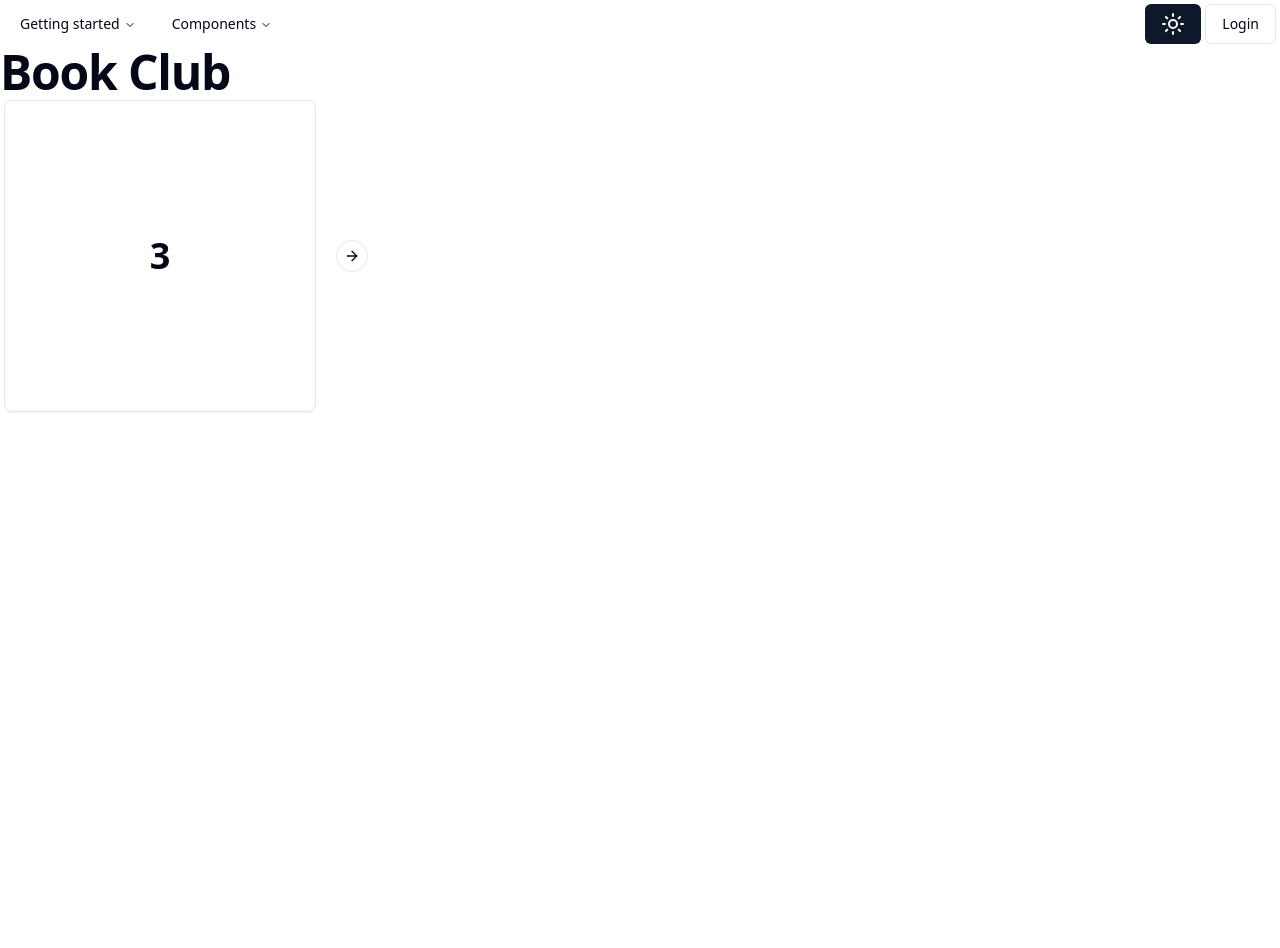
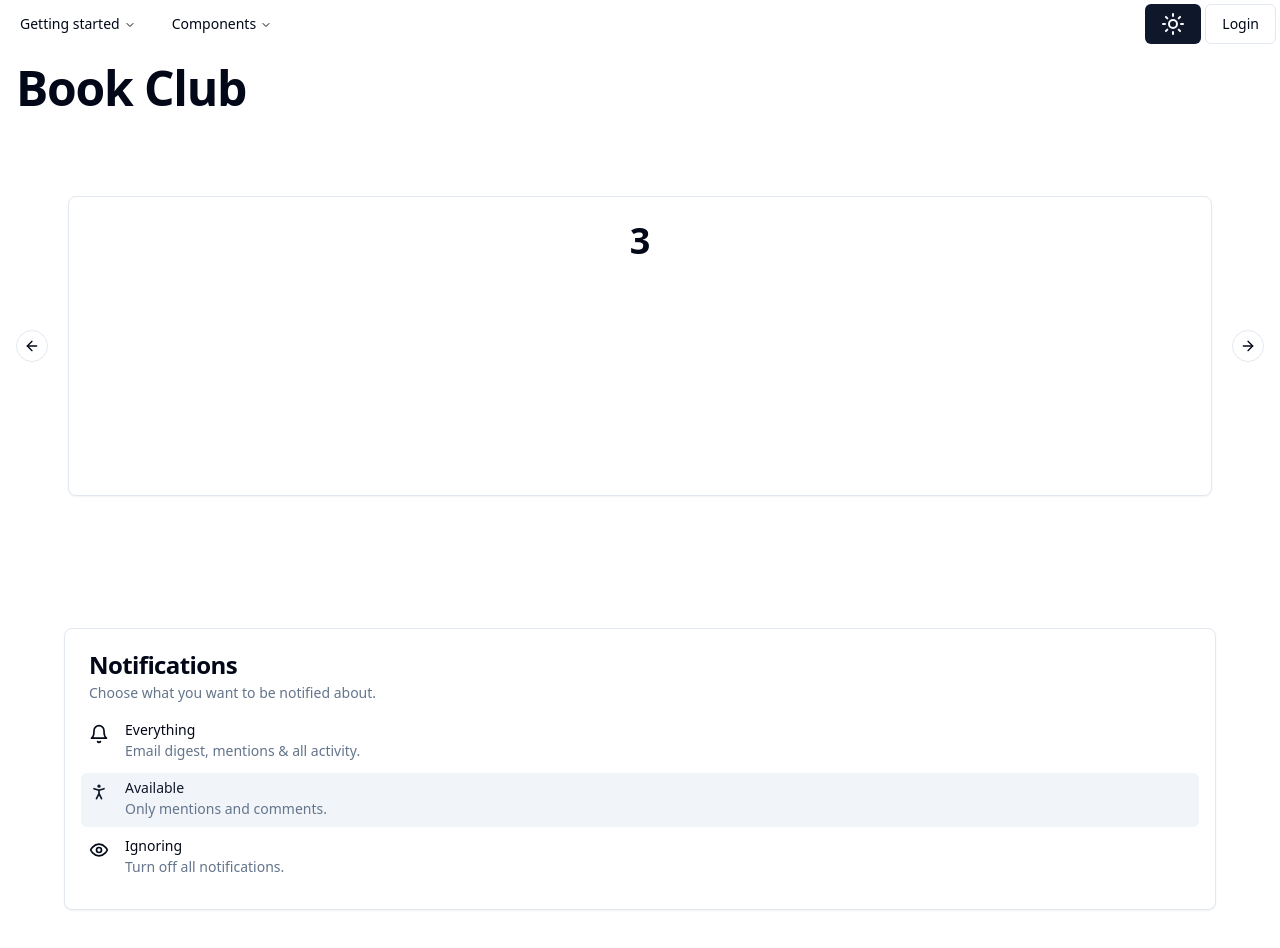
Before and after one commit to catx13/weather-app, a React (Vite) app: page / in a window 1280 px wide. Shown: the top 948 px of the page. Before the commit the page ends 800 px from the top, so only its background shows below. Built offline with nearby package versions, Linux system fonts and the light colour scheme.

Commit message:
adding example components

```diff
--- /dev/null
+++ b/src/appcomponents/CreateAccount.tsx
@@ -0,0 +1,60 @@
+"use client"
+
+import { Icons } from "@/components/icons"
+import { Button } from "@/registry/new-york/ui/button"
+import {
+  Card,
+  CardContent,
+  CardDescription,
+  CardFooter,
+  CardHeader,
+  CardTitle,
+} from "@/registry/new-york/ui/card"
+import { Input } from "@/registry/new-york/ui/input"
+import { Label } from "@/registry/new-york/ui/label"
+
+export function DemoCreateAccount() {
+  return (
+    <Card>
+      <CardHeader className="space-y-1">
+        <CardTitle className="text-2xl">Create an account</CardTitle>
+        <CardDescription>
+          Enter your email below to create your account
+        </CardDescription>
+      </CardHeader>
+      <CardContent className="grid gap-4">
+        <div className="grid grid-cols-2 gap-6">
+          <Button variant="outline">
+            <Icons.gitHub className="mr-2 h-4 w-4" />
+            Github
+          </Button>
+          <Button variant="outline">
+            <Icons.google className="mr-2 h-4 w-4" />
+            Google
+          </Button>
+        </div>
+        <div className="relative">
+          <div className="absolute inset-0 flex items-center">
+            <span className="w-full border-t" />
+          </div>
+          <div className="relative flex justify-center text-xs uppercase">
+            <span className="bg-background px-2 text-muted-foreground">
+              Or continue with
+            </span>
+          </div>
+        </div>
+        <div className="grid gap-2">
+          <Label htmlFor="email">Email</Label>
+          <Input id="email" type="email" placeholder="m@example.com" />
+        </div>
+        <div className="grid gap-2">
+          <Label htmlFor="password">Password</Label>
+          <Input id="password" type="password" />
+        </div>
+      </CardContent>
+      <CardFooter>
+        <Button className="w-full">Create account</Button>
+      </CardFooter>
+    </Card>
+  )
+}
--- a/src/appcomponents/LoginButton.tsx
+++ b/src/appcomponents/LoginButton.tsx
@@ -24,7 +24,6 @@ import {
 } from "@/components/ui/drawer";
 import { Input } from "@/components/ui/input";
 import { Label } from "@/components/ui/label";
-import { Link } from "react-router-dom";
 
 export function LoginButton() {
   const [open, setOpen] = React.useState(false);
--- a/src/appcomponents/NavigationBar.tsx
+++ b/src/appcomponents/NavigationBar.tsx
@@ -10,7 +10,6 @@ import {
   NavigationMenuLink,
   NavigationMenuList,
   NavigationMenuTrigger,
-  navigationMenuTriggerStyle,
 } from "@/components/ui/navigation-menu";
 import { Button } from "@/components/ui/button";
 import { useTheme } from "@/components/theme-provider";
--- /dev/null
+++ b/src/appcomponents/Notifications.tsx
@@ -0,0 +1,52 @@
+// import { BellIcon, EyeNoneIcon, PersonIcon } from "@radix-ui/react-icons"
+import { BellIcon,EyeIcon,LucideEye,PersonStanding } from "lucide-react"
+
+import {
+  Card,
+  CardContent,
+  CardDescription,
+  CardHeader,
+  CardTitle,
+} from "@/components/ui/card"
+
+export function DemoNotifications() {
+  return (
+    <Card>
+      <CardHeader className="pb-3">
+        <CardTitle>Notifications</CardTitle>
+        <CardDescription>
+          Choose what you want to be notified about.
+        </CardDescription>
+      </CardHeader>
+      <CardContent className="grid gap-1">
+        <div className="-mx-2 flex items-start space-x-4 rounded-md p-2 transition-all hover:bg-accent hover:text-accent-foreground">
+          <BellIcon className="mt-px h-5 w-5" />
+          <div className="space-y-1">
+            <p className="text-sm font-medium leading-none">Everything</p>
+            <p className="text-sm text-muted-foreground">
+              Email digest, mentions & all activity.
+            </p>
+          </div>
+        </div>
+        <div className="-mx-2 flex items-start space-x-4 rounded-md bg-accent p-2 text-accent-foreground transition-all">
+          <PersonStanding className="mt-px h-5 w-5" />
+          <div className="space-y-1">
+            <p className="text-sm font-medium leading-none">Available</p>
+            <p className="text-sm text-muted-foreground">
+              Only mentions and comments.
+            </p>
+          </div>
+        </div>
+        <div className="-mx-2 flex items-start space-x-4 rounded-md p-2 transition-all hover:bg-accent hover:text-accent-foreground">
+          <EyeIcon className="mt-px h-5 w-5" />
+          <div className="space-y-1">
+            <p className="text-sm font-medium leading-none">Ignoring</p>
+            <p className="text-sm text-muted-foreground">
+              Turn off all notifications.
+            </p>
+          </div>
+        </div>
+      </CardContent>
+    </Card>
+  )
+}
--- a/src/appcomponents/ProductCarousel.tsx
+++ b/src/appcomponents/ProductCarousel.tsx
@@ -16,9 +16,10 @@ export function ProductCarousel() {
   )
 
   return (
+    <div className="w-full p-16">
     <Carousel
       plugins={[plugin.current]}
-      className="w-full max-w-xs"
+      className="w-full"
       onMouseEnter={plugin.current.stop}
       onMouseLeave={plugin.current.reset}
     >
@@ -26,8 +27,8 @@ export function ProductCarousel() {
         {Array.from({ length: 5 }).map((_, index) => (
           <CarouselItem key={index}>
             <div className="p-1">
-              <Card>
-                <CardContent className="flex aspect-square items-center justify-center p-6">
+              <Card className="w-full" style={{height:300}}>
+                <CardContent className="flex  items-center justify-center p-6 align-middle">
                   <span className="text-4xl font-semibold">{index + 1}</span>
                 </CardContent>
               </Card>
@@ -35,8 +36,9 @@ export function ProductCarousel() {
           </CarouselItem>
         ))}
       </CarouselContent>
-      <CarouselPrevious />
+      <CarouselPrevious   />
       <CarouselNext />
     </Carousel>
+    </div>
   )
 }
--- /dev/null
+++ b/src/pages/CreateAccount.tsx
@@ -0,0 +1,7 @@
+import { DemoCreateAccount } from '@/appcomponents/CreateAccount'
+
+export default function CreateAccountPage() {
+  return (
+    <div><DemoCreateAccount/></div>
+  )
+}
--- a/src/pages/Home.tsx
+++ b/src/pages/Home.tsx
@@ -1,28 +1,22 @@
 import { NavigationMenuDemo } from "@/appcomponents/NavigationBar";
-import { Button } from "../components/ui/button";
-import {
-  NavigationMenu,
-  NavigationMenuContent,
-  NavigationMenuIndicator,
-  NavigationMenuItem,
-  NavigationMenuLink,
-  NavigationMenuList,
-  NavigationMenuTrigger,
-  NavigationMenuViewport,
-} from "@/components/ui/navigation-menu";
 import { ThemeProvider } from "@/components/theme-provider";
 import { ProductCarousel } from "@/appcomponents/ProductCarousel";
 
+import { DemoNotifications } from "@/appcomponents/Notifications.jsx";
 function Home() {
+
   return (
     <>
-    <ThemeProvider>
-    <div className='bg-background text-foreground'>
+    <ThemeProvider >
+    <div className='bg-background text-foreground '>
       <NavigationMenuDemo />
-      <h1 className='scroll-m-20 text-4xl font-extrabold tracking-tight lg:text-5xl'>
+      <h1 className='scroll-m-20 text-4xl font-extrabold tracking-tight lg:text-5xl p-4'>
          Book Club
       </h1>
-      <ProductCarousel/>
+    </div>
+    <ProductCarousel/>
+    <div className="p-16">
+    <DemoNotifications/>
     </div>
     </ThemeProvider>
     </>
```
Also changed, not shown: src/routes/routes.tsx (added).
